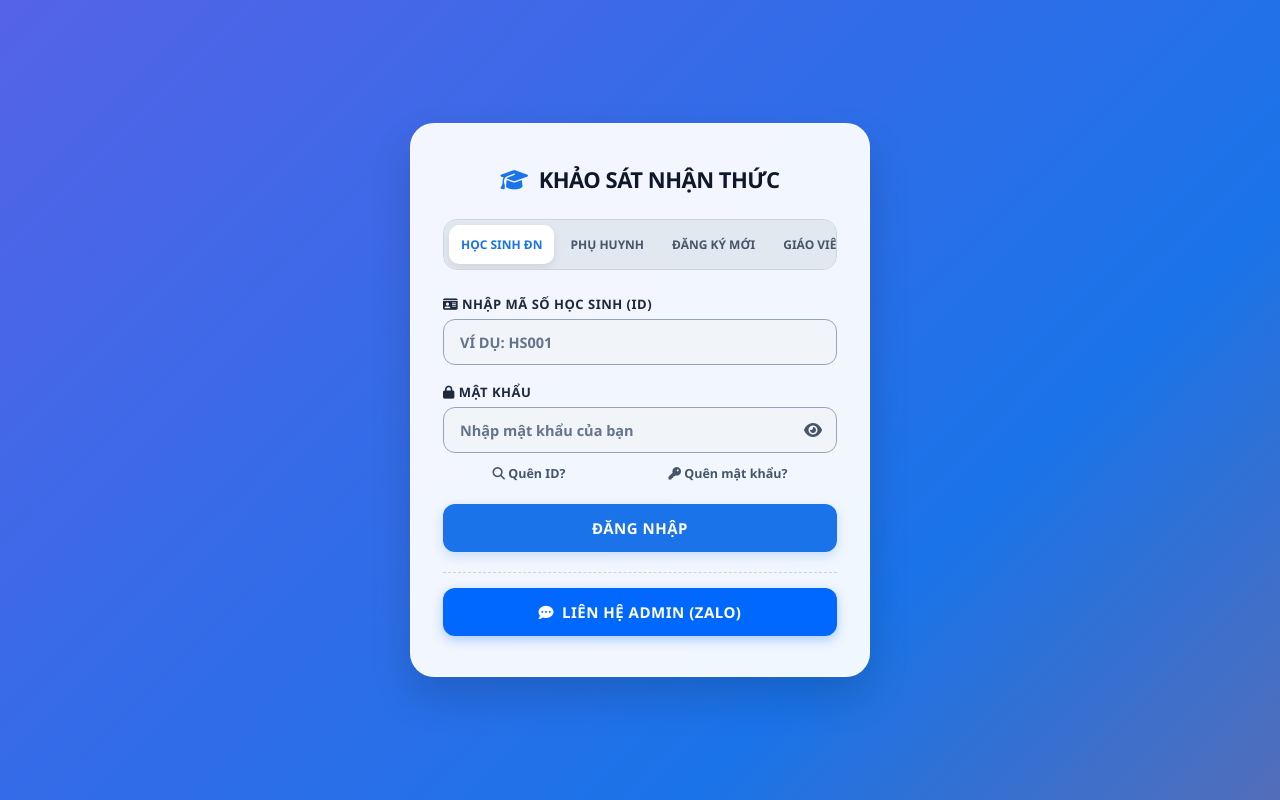
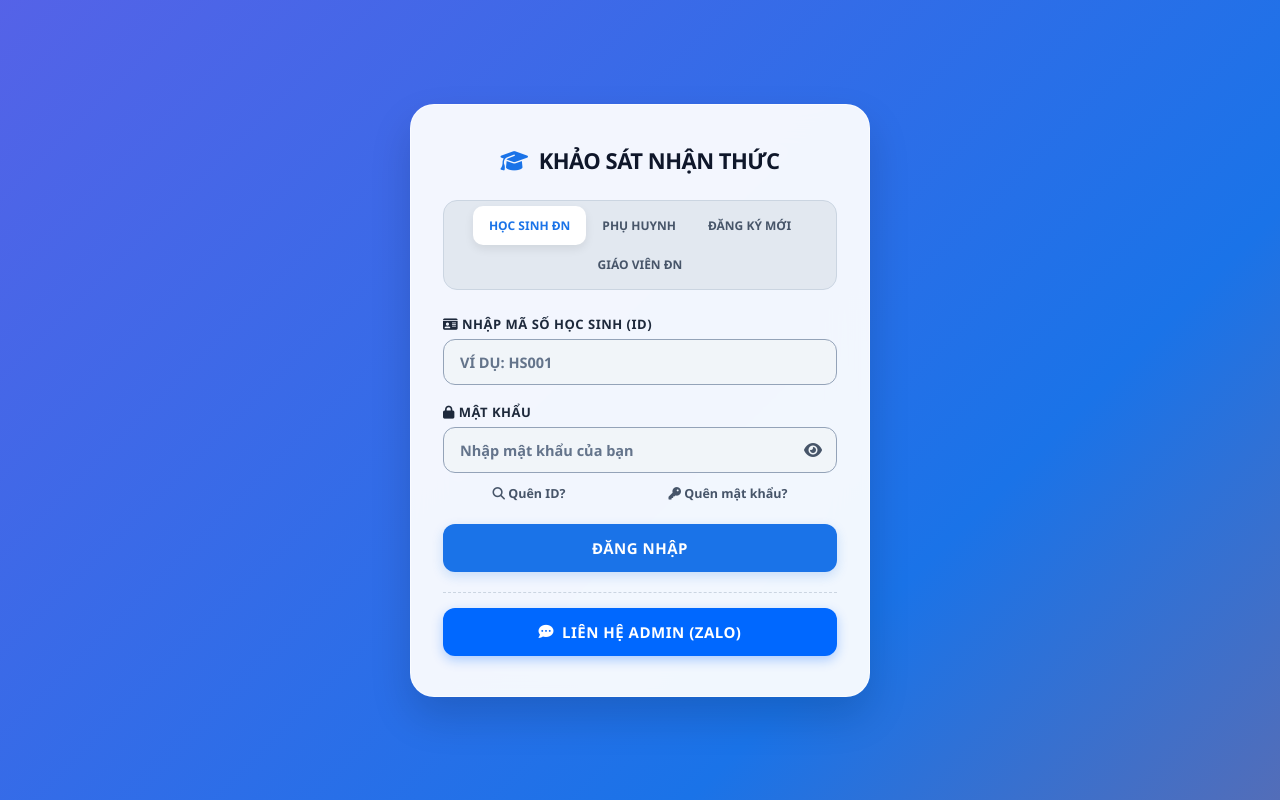
Before and after one commit to TLHD-VN/.com, a website: page index.html in a window 1280 px wide. Drawn offline with Linux system fonts and the light colour scheme.

Commit message:
Update index.html

```diff
--- a/index.html
+++ b/index.html
@@ -40,6 +40,7 @@
     h2 { text-align: center; margin-bottom: 25px; font-size: 22px; font-weight: 800; color: #0f172a; letter-spacing: -0.5px; }
 
     /* Thanh tab chuyển đổi thông minh, cho phép cuộn ngang vuốt ngón tay trên điện thoại nhỏ nếu thiếu không gian */
+    /* 1. Đảm bảo thanh tab cho phép nội dung bên trong tràn ra để cuộn */
 .tabs {
     display: flex;
     justify-content: flex-start;
@@ -49,15 +50,17 @@
     margin-bottom: 25px;
     gap: 4px;
     border: 1px solid #cbd5e1;
-        overflow-x: auto;
+    overflow-x: auto;            /* Giữ nguyên để bật cuộn ngang */
+    display: -webkit-box;        /* Thêm thuộc tính này để hỗ trợ cuộn tốt hơn trên Safari iOS */
     scrollbar-width: none;
     -webkit-overflow-scrolling: touch;
 }
-    .tabs::-webkit-scrollbar { display: none; }
 
+/* 2. Ngăn nút không bị bóp nghẹt kích thước */
 .tab-btn {
-        flex: 1;
-        padding: 11px 12px;
+    flex: 1 0 auto;             /* SỬA TẠI ĐÂY: Thay vì 'flex: 1', dùng '1 0 auto' để không bị co chữ */
+    min-width: max-content;     /* THÊM DÒNG NÀY: Ép nút luôn phải rộng bằng độ dài thực tế của chữ */
+    padding: 11px 16px;         /* Tăng nhẹ padding hai bên để chữ nhìn thoáng, không bị kích rìa */
     border: none;
     background: transparent;
     color: #475569;
@@ -66,21 +69,9 @@
     cursor: pointer;
     border-radius: 10px;
     transition: 0.2s;
-        white-space: nowrap;
+    white-space: nowrap;        /* Giữ nguyên để chữ không bị xuống dòng */
 }
-    .tab-btn {
-    flex: 1 0 auto; /* SỬA TẠI ĐÂY: Thay vì flex: 1, hãy đổi thành flex: 1 0 auto */
-    padding: 11px 12px;
-    border: none;
-    background: transparent;
-    color: #475569;
-    font-weight: 700;
-    font-size: 12px;
-    cursor: pointer;
-    border-radius: 10px;
-    transition: 0.2s;
-    white-space: nowrap;
-}:hover { color: #0f172a; }
+    .tab-btn:hover { color: #0f172a; }
     .tab-btn.active { background: #ffffff; color: #1a73e8; box-shadow: 0 4px 10px rgba(0,0,0,0.08); }
 
     .form-panel { display: none; width: 100%; }
```
Lines whose indentation alone changed are shown as unchanged.
